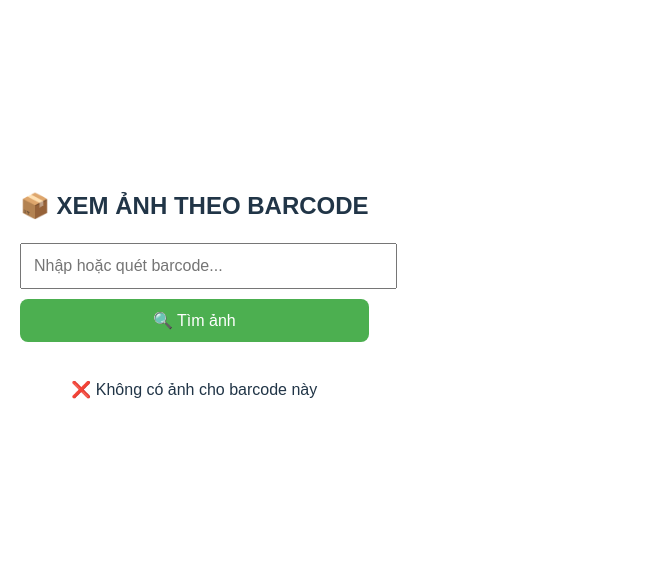
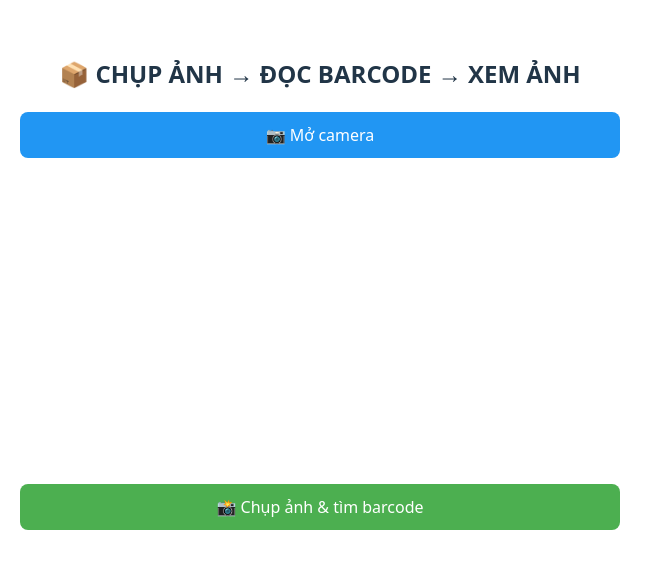
Before and after one commit to picare-tien/ViewQR, a React (Vite) app: page / in a window 1280 px wide. Shown: the part 107-676 px from the top of the page, without its empty margins (0-663 px from the left). Built offline with nearby package versions, Linux system fonts and the light colour scheme.

Commit message:
upgrade code

```diff
--- a/src/App.tsx
+++ b/src/App.tsx
@@ -1,9 +1,15 @@
-import {  useState } from "react"
+import { useRef, useState } from "react"
 
 type ImageItem = {
   name: string
   url: string
   created?: number
+}
+
+declare global {
+  interface Window {
+    BarcodeDetector?: any
+  }
 }
 
 function App() {
@@ -12,58 +18,107 @@ function App() {
   const [loading, setLoading] = useState(false)
   const [error, setError] = useState("")
 
-  // 🔍 gọi API khi nhập barcode
-  const fetchImages = async () => {
-    if (!barcode) return
+  const videoRef = useRef<HTMLVideoElement>(null)
+  const canvasRef = useRef<HTMLCanvasElement>(null)
+  const streamRef = useRef<MediaStream | null>(null)
 
+  // 🔍 gọi API
+  const fetchImages = async (code: string) => {
     setLoading(true)
     setError("")
     setImages([])
 
     try {
       const res = await fetch(
-        `https://script.google.com/macros/s/XXXX/exec?barcode=${barcode}`
+        `https://script.google.com/macros/s/XXXX/exec?barcode=${code}`
       )
       const data = await res.json()
       setImages(data)
-    } catch (err) {
+    } catch {
       setError("Không tải được hình ảnh")
     } finally {
       setLoading(false)
     }
   }
 
-  // ⏎ Enter là tìm
-  const handleKeyDown = (e: React.KeyboardEvent<HTMLInputElement>) => {
-    if (e.key === "Enter") {
-      fetchImages()
+  // 📷 mở camera
+  const openCamera = async () => {
+    setError("")
+    try {
+      const stream = await navigator.mediaDevices.getUserMedia({
+        video: { facingMode: "environment" },
+      })
+      streamRef.current = stream
+      if (videoRef.current) {
+        videoRef.current.srcObject = stream
+        videoRef.current.play()
+      }
+    } catch {
+      setError("Không mở được camera")
     }
+  }
+
+  // 📸 chụp ảnh + đọc barcode
+  const captureAndDetect = async () => {
+    if (!window.BarcodeDetector) {
+      setError("Thiết bị không hỗ trợ đọc barcode")
+      return
+    }
+
+    const video = videoRef.current
+    const canvas = canvasRef.current
+    if (!video || !canvas) return
+
+    canvas.width = video.videoWidth
+    canvas.height = video.videoHeight
+    const ctx = canvas.getContext("2d")
+    if (!ctx) return
+
+    ctx.drawImage(video, 0, 0)
+
+    const detector = new window.BarcodeDetector({
+      formats: ["ean_13", "ean_8", "code_128", "qr_code"],
+    })
+
+    const barcodes = await detector.detect(canvas)
+
+    if (barcodes.length === 0) {
+      setError("❌ Không tìm thấy barcode trong ảnh")
+      return
+    }
+
+    const code = barcodes[0].rawValue
+    setBarcode(code)
+    fetchImages(code)
+
+    // tắt camera
+    streamRef.current?.getTracks().forEach((t) => t.stop())
   }
 
   return (
     <div style={styles.container}>
-      <h2>📦 XEM ẢNH THEO BARCODE</h2>
+      <h2>📦 CHỤP ẢNH → ĐỌC BARCODE → XEM ẢNH</h2>
 
-      <input
-        type="text"
-        placeholder="Nhập hoặc quét barcode..."
-        value={barcode}
-        onChange={(e) => setBarcode(e.target.value)}
-        onKeyDown={handleKeyDown}
-        style={styles.input}
-      />
-
-      <button onClick={fetchImages} style={styles.button}>
-        🔍 Tìm ảnh
+      <button onClick={openCamera} style={styles.button}>
+        📷 Mở camera
       </button>
 
+      <video ref={videoRef} style={styles.video} />
+
+      <button onClick={captureAndDetect} style={styles.captureBtn}>
+        📸 Chụp ảnh & tìm barcode
+      </button>
+
+      <canvas ref={canvasRef} style={{ display: "none" }} />
+
+      {barcode && <p>🔎 Barcode: <b>{barcode}</b></p>}
       {loading && <p>⏳ Đang tải ảnh...</p>}
       {error && <p style={{ color: "red" }}>{error}</p>}
 
       <div style={styles.imageGrid}>
-        {images.map((img, index) => (
-          <div key={index} style={styles.card}>
-            <img src={img.url} alt={img.name} style={styles.image} />
+        {images.map((img, i) => (
+          <div key={i} style={styles.card}>
+            <img src={img.url} style={styles.image} />
             {img.created && (
               <p style={styles.date}>
                 {new Date(img.created).toLocaleString()}
@@ -72,10 +127,6 @@ function App() {
           </div>
         ))}
       </div>
-
-      {images.length === 0 && !loading && (
-        <p>❌ Không có ảnh cho barcode này</p>
-      )}
     </div>
   )
 }
@@ -83,31 +134,36 @@ function App() {
 const styles: { [key: string]: React.CSSProperties } = {
   container: {
     maxWidth: 600,
-    margin: "20px auto",
+    margin: "auto",
     padding: 20,
     textAlign: "center",
-    fontFamily: "Arial",
-  },
-  input: {
-    width: "100%",
-    padding: 12,
-    fontSize: 16,
-    marginBottom: 10,
   },
   button: {
     width: "100%",
     padding: 12,
+    background: "#2196F3",
+    color: "#fff",
+    border: "none",
     fontSize: 16,
-    backgroundColor: "#4CAF50",
-    color: "white",
+  },
+  captureBtn: {
+    width: "100%",
+    padding: 12,
+    marginTop: 10,
+    background: "#4CAF50",
+    color: "#fff",
     border: "none",
-    cursor: "pointer",
+    fontSize: 16,
+  },
+  video: {
+    width: "100%",
+    marginTop: 10,
+    borderRadius: 8,
   },
   imageGrid: {
     marginTop: 20,
     display: "grid",
-    gridTemplateColumns: "1fr",
-    gap: 20,
+    gap: 16,
   },
   card: {
     border: "1px solid #ddd",
@@ -116,12 +172,10 @@ const styles: { [key: string]: React.CSSProperties } = {
   },
   image: {
     width: "100%",
-    borderRadius: 6,
   },
   date: {
     fontSize: 12,
     color: "#666",
-    marginTop: 5,
   },
 }
 
```
